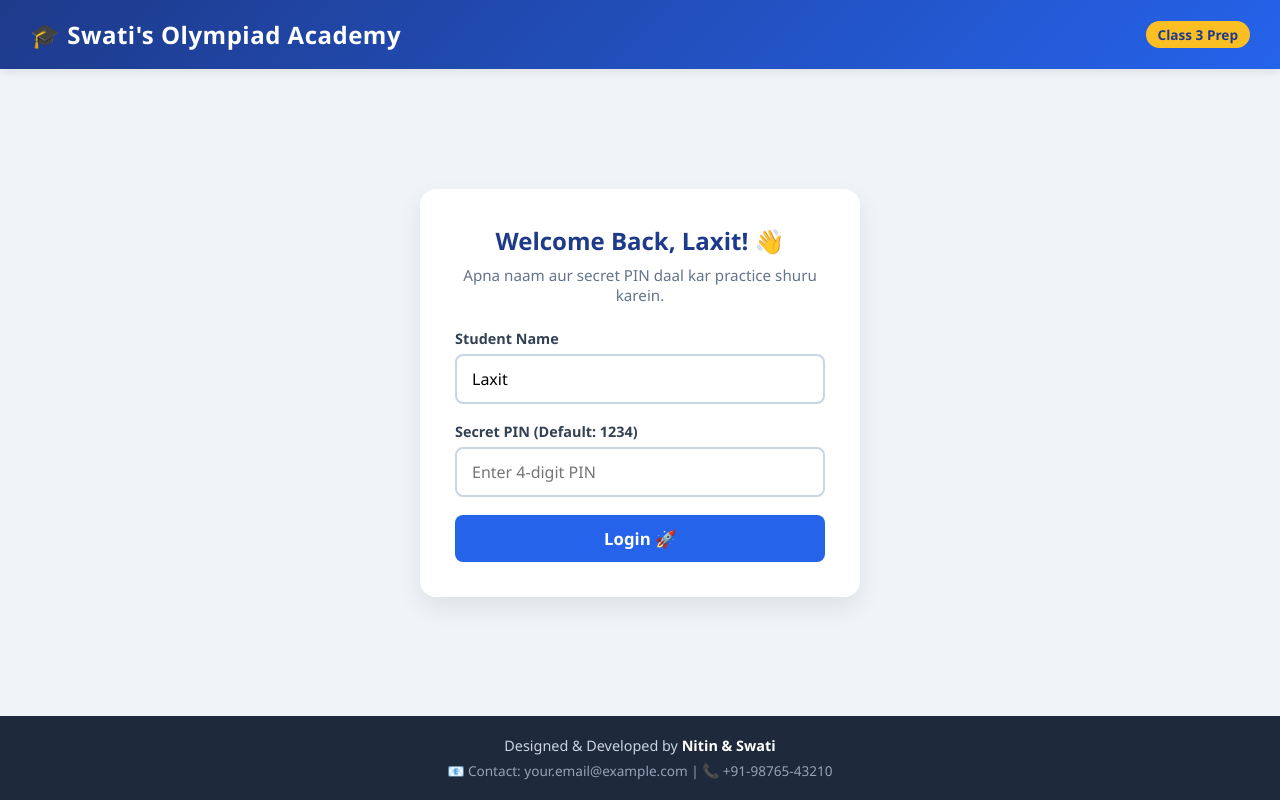
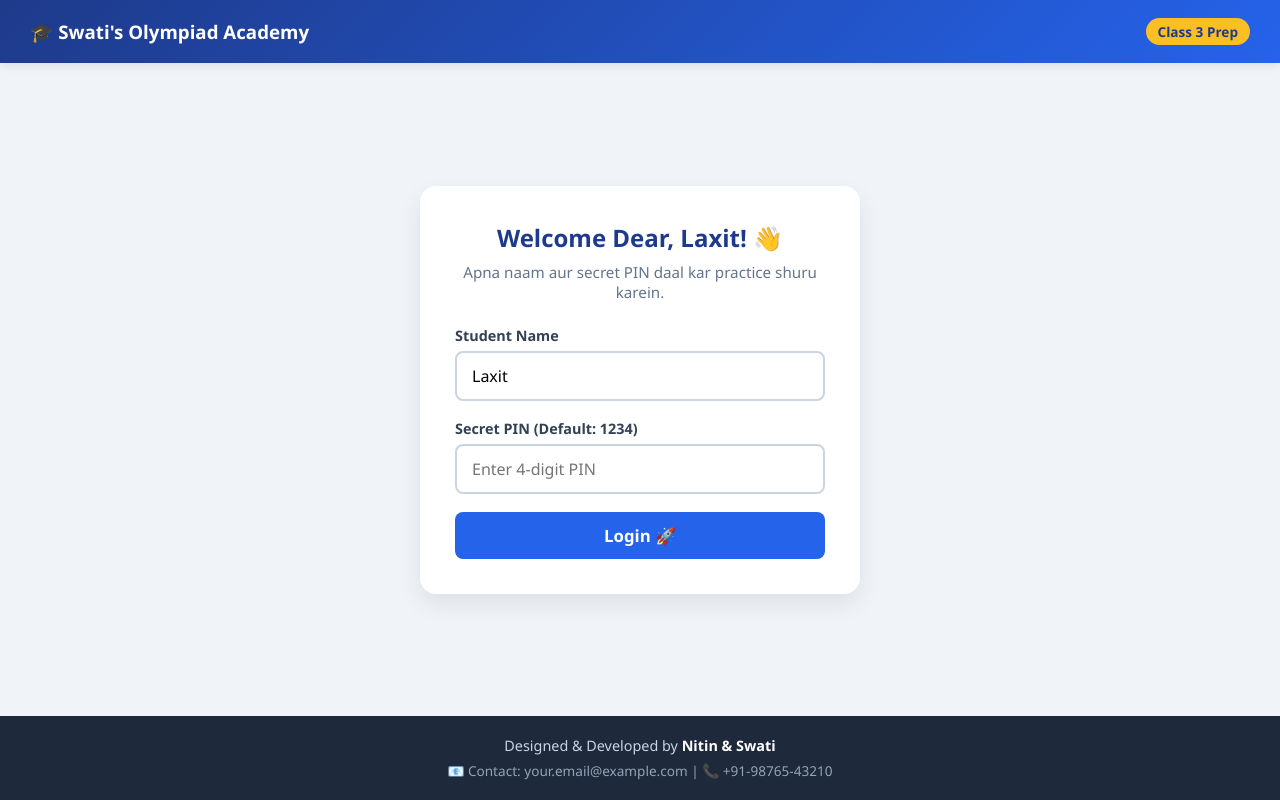
Before and after one commit to nitinjeit/Swati-Olympiad-Portal, a plain HTML site: page index.html in a window 1280 px wide. Drawn offline with Linux system fonts and the light colour scheme.

Commit message:
Update index.html

```diff
--- a/index.html
+++ b/index.html
@@ -54,7 +54,7 @@
 
     <!-- HEADER -->
     <header>
-        <h1>🎓 Swati's Olympiad Academy</h1>
+        <h3>🎓 Swati's Olympiad Academy</h3>
         <span class="badge">Class 3 Prep</span>
     </header>
 
@@ -62,7 +62,7 @@
     <main>
         <!-- LOGIN BOX -->
         <div class="card" id="loginSection">
-            <h2>Welcome Back, Laxit! 👋</h2>
+            <h2>Welcome Dear, Laxit! 👋</h2>
             <p>Apna naam aur secret PIN daal kar practice shuru karein.</p>
 
             <div class="input-group">
```
